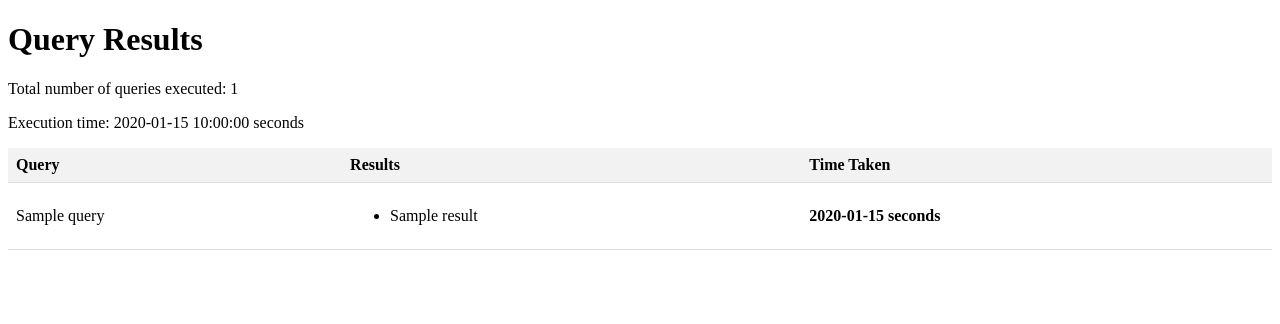
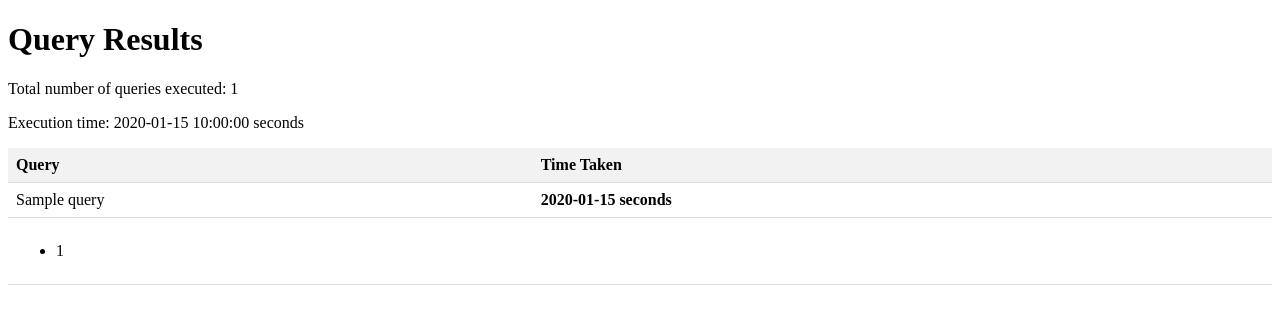
Before and after one commit to prathikh1998/PresentGraphs, a Flask app: template templates/results.html in a window 1280 px wide. Shown: the top 324 px of the page. Run offline with Flask 3, Linux system fonts and the light colour scheme; the template is opened without the code that fills it: most values are stand-ins (such as "Sample title", 1, 10 or a date in 2020).

Commit message:
Update results.html

```diff
--- a/templates/results.html
+++ b/templates/results.html
@@ -32,21 +32,22 @@
     <table>
         <tr>
             <th>Query</th>
-            <th>Results</th>
             <th>Time Taken</th>
         </tr>
 
         {% for query, query_time, results in query_results %}
         <tr>
             <td>{{ query }}</td>
-            <td>
+            <td class="query-time">{{ query_time }} seconds</td>
+        </tr>
+        <tr>
+            <td colspan="2">
                 <ul>
                     {% for result in results %}
-                    <li>{{ result }}</li>
+                    <li>{{ result[0] }}</li>
                     {% endfor %}
                 </ul>
             </td>
-            <td class="query-time">{{ query_time }} seconds</td>
         </tr>
         {% endfor %}
     </table>
```
